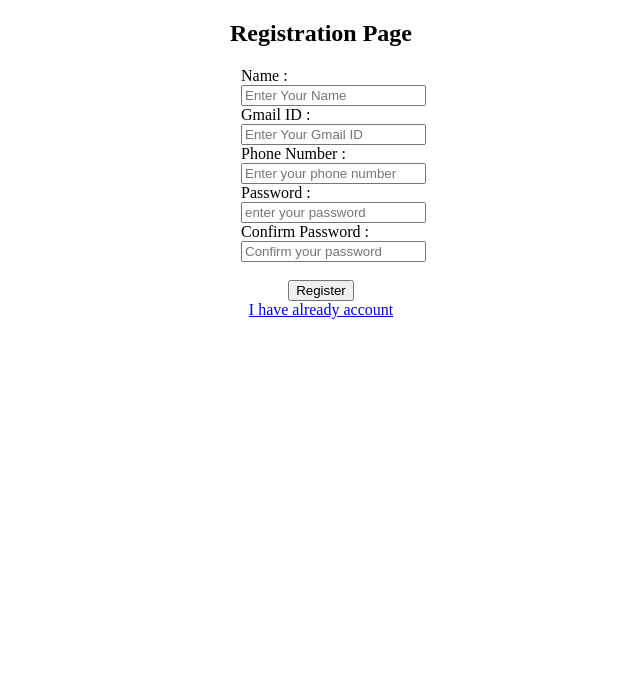
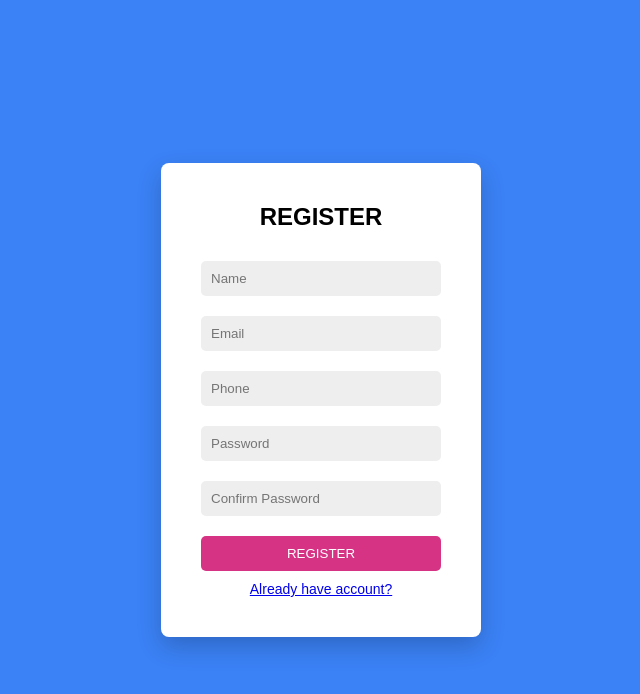
Before and after one commit to shashankhedaginal/internship-training-cp-html, a plain HTML site: page register-form.html in a window 1280 px wide. Shown: the whole page, without its empty margins (319-959 px from the left). Drawn offline with Linux system fonts and the light colour scheme.

Commit message:
Added login, register, forgot, reset pages with UI

```diff
--- a/register-form.html
+++ b/register-form.html
@@ -1,11 +1,12 @@
-<!DOCTYPE html>
+<!doctype html>
 <html lang="en">
   <head>
-  <meta charset="UTF-8">
-  <meta name="viewport" content="width=device-width, initial-scale=1.0">
-  <meta name="author" content="shashi">
-  <meta name="keywords" content="html">
+    <meta charset="UTF-8" />
+    <meta name="viewport" content="width=device-width, initial-scale=1.0" />
+    <meta name="author" content="shashi" />
+    <meta name="keywords" content="html" />
     <title>Register form"></form></title>
+    <link rel="stylesheet" href="style.css" />
     <style>
       label {
         display: inline-block;
@@ -15,23 +16,19 @@
       }
     </style>
   </head>
-<body>
-  <form>
-    <center>
-        <h2>Registration Page</h2>
-        <label for="Name">Name :<input type="text" placeholder="Enter Your Name"><br></label><br>
+  <body class="forms">
+    <div class="form-container">
+      <h2>REGISTER</h2>
 
-        <label for="email">Gmail ID :<input type="email" placeholder="Enter Your Gmail ID"><br>
-</label><br>
-        <label for="tel"  minlength="10" maxlength="10">Phone Number :<input type="number" placeholder="Enter your phone number"><br>
-</label><br>
-        <label for="password">Password :<input type="password" placeholder="enter your password"><br>
-</label><br>
-        <label for="confirm password">Confirm Password :<input type="password" placeholder="Confirm your password"><br>
-</label><br><center><br>
-     <a href="login-form.html"><button type="button">Register</button></a><br>
-     <a href="login-form.html">I have already account</a></center>
-      </center>
-    </form>
+      <input type="text" class="input-box" placeholder="Name" />
+      <input type="email" class="input-box" placeholder="Email" />
+      <input type="text" class="input-box" placeholder="Phone" />
+      <input type="password" class="input-box" placeholder="Password" />
+      <input type="password" class="input-box" placeholder="Confirm Password" />
+
+      <button class="btn">REGISTER</button>
+
+      <a href="login-form.html" class="link">Already have account?</a>
+    </div>
   </body>
 </html>
--- /dev/null
+++ b/style.css
@@ -0,0 +1,57 @@
+* {
+  margin: 0;
+  padding: 0;
+  box-sizing: border-box;
+  font-family: Arial, sans-serif;
+}
+
+body.forms {
+  height: 100vh;
+  display: flex;
+  justify-content: center;
+  align-items: center;
+  background:  #3b82f6;
+}
+
+.form-container {
+  background: #fff;
+  padding: 40px;
+  width: 320px;
+  border-radius: 8px;
+  text-align: center;
+  box-shadow: 0 10px 25px rgba(0,0,0,0.2);
+}
+
+.form-container h2 {
+  margin-bottom: 20px;
+}
+
+.input-box {
+  width: 100%;
+  padding: 10px;
+  margin: 10px 0;
+  border: none;
+  background: #eee;
+  border-radius: 5px;
+}
+
+.btn {
+  width: 100%;
+  padding: 10px;
+  background: #d63384;
+  color: white;
+  border: none;
+  border-radius: 5px;
+  margin-top: 10px;
+  cursor: pointer;
+}
+
+.btn:hover {
+  background: #c2185b;
+}
+
+.link {
+  display: block;
+  margin-top: 10px;
+  font-size: 14px;
+}
```
Also changed, not shown: forgot-form.html (+17 -19 lines), login-form.html (+20 -20 lines), reset-form.html (+16 -15 lines). Lines whose indentation alone changed are shown as unchanged.
